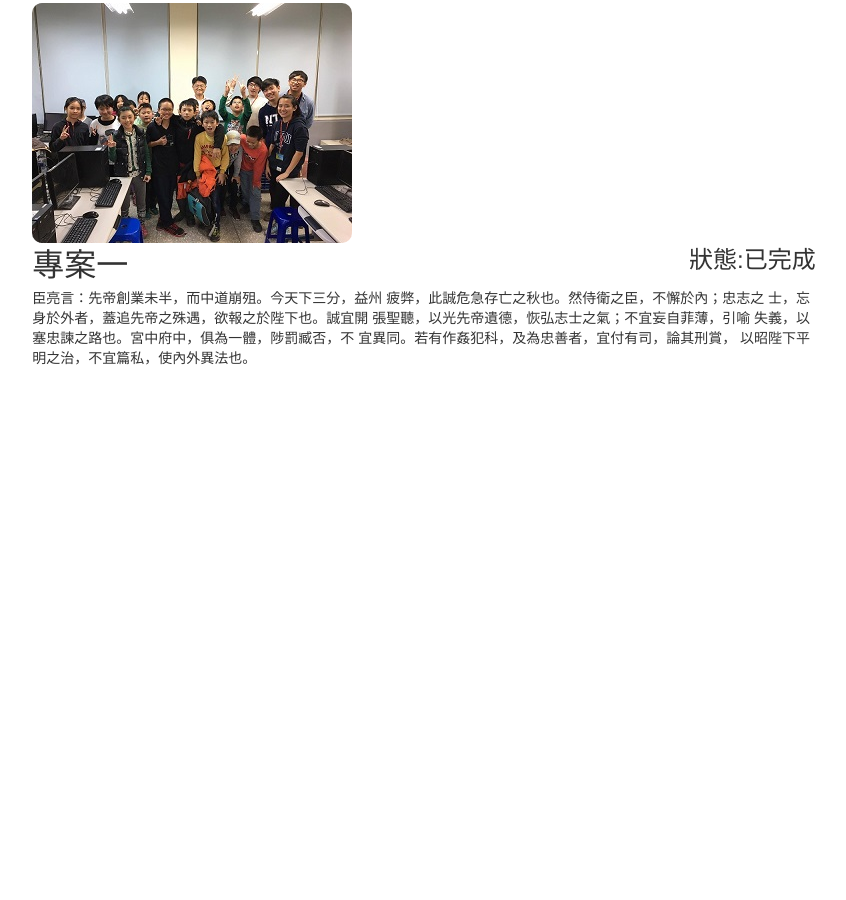
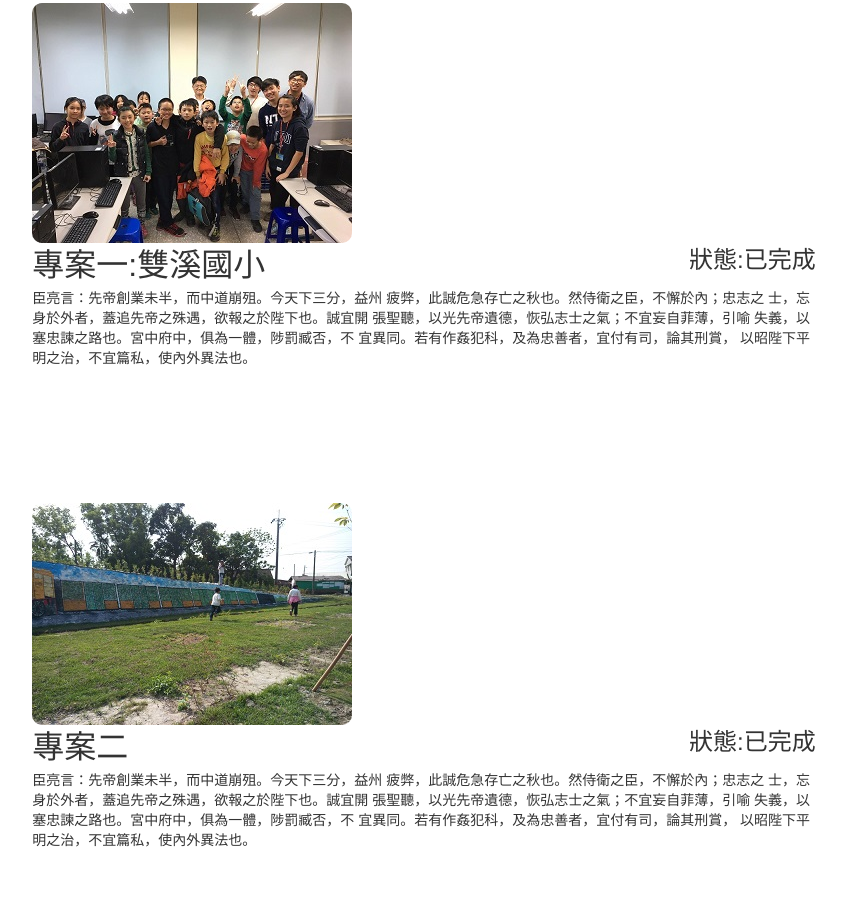
Before and after one commit to EvanYo25/prototype, a plain HTML site: page index.html in a window 1280 px wide. Shown: the part 800-1700 px from the top of the page, without its empty margins (216-1062 px from the left). Drawn offline with Linux system fonts and the light colour scheme.

Commit message:
vertical align

```diff
--- a/index.html
+++ b/index.html
@@ -123,12 +123,12 @@
                 </div>
 
 
-                <div class="col-md-12" style="height:900px">
+                <div class="col-md-12" style="height:500px">
                     <div class="col-md-2"></div>
                     <div class="col-md-8">
                         <img src="images/sch1.jpg" style="border-radius:10px">
                         <div>
-                            <font size="6">專案一</font>
+                            <font size="6">專案一:雙溪國小</font>
                             <font size="5" class="pull-right">狀態:已完成</font>
                             <div style="height:200px">
                                      臣亮言：先帝創業未半，而中道崩殂。今天下三分，益州
@@ -146,13 +146,13 @@
 
 
 
-                <div class="col-md-12" style="height:900px">
+                <div class="col-md-12" style="height:500px">
                     <div class="col-md-2"></div>
                     <div class="col-md-8">
                         <img src="images/sch2.jpg" style="border-radius:10px">
                         <div>
                             <font size="6">專案二</font>
-                            <font size="5" class="pull-right">狀態:已完成</font>
+                            <font size="5" class="pull-right" style="vertical-align: text-bottom;">狀態:已完成</font>
                             <div style="height:200px">
                                      臣亮言：先帝創業未半，而中道崩殂。今天下三分，益州
     疲弊，此誠危急存亡之秋也。然侍衛之臣，不懈於內；忠志之
```
